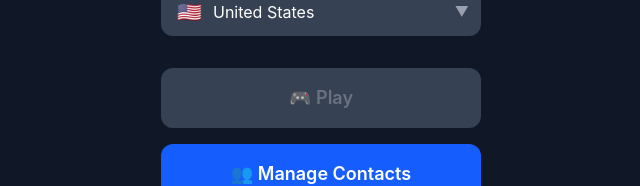
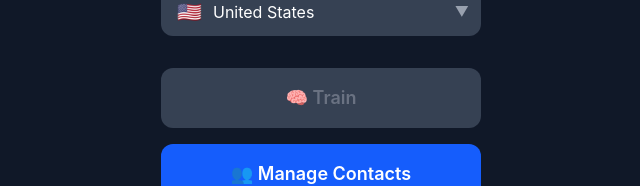
Before and after one commit to topheman/memory-phone-numbers, a React (Vite) app: page / in a window 1280 px wide. Shown: the part 298-484 px from the top of the page, without its empty margins (319-959 px from the left). Built offline with nearby package versions, Linux system fonts and the light colour scheme.

Commit message:
feat: improve UI with emoji icons and rename Play to Train
- Add emoji icons to screen headers (👥 Contacts, 🧠 Train)
- Rename 'Play' to 'Train' for better clarity
- Improve accessibility with aria-hidden spans for emojis
- Fix template literal formatting

```diff
--- a/src/components/ContactList.tsx
+++ b/src/components/ContactList.tsx
@@ -50,7 +50,9 @@
         >
           ←
         </button>
-        <h1 className="text-xl font-semibold text-white">Contacts</h1>
+        <h1 className="text-xl font-semibold text-white">
+          <span aria-hidden="true">👥</span> Contacts
+        </h1>
         <span className="ml-auto text-sm text-gray-500">
           {contacts.length} contact{contacts.length !== 1 && "s"}
         </span>
--- a/src/components/PlayScreen.tsx
+++ b/src/components/PlayScreen.tsx
@@ -180,7 +180,9 @@
         >
           ←
         </button>
-        <h1 className="text-xl font-semibold text-white">Play</h1>
+        <h1 className="text-xl font-semibold text-white">
+          <span aria-hidden="true">🧠</span> Train
+        </h1>
         <div className="ml-auto flex items-center gap-3">
           {gameState === "playing" && (
             <button
--- a/src/components/SplashScreen.tsx
+++ b/src/components/SplashScreen.tsx
@@ -63,7 +63,7 @@
             }
           `}
         >
-          🎮 Play
+          <span aria-hidden="true">🧠</span> Train
         </button>
 
         <button
@@ -75,7 +75,7 @@
             active:scale-95
           `}
         >
-          👥 Manage Contacts
+          <span aria-hidden="true">👥</span> Manage Contacts
         </button>
       </div>
 
```
